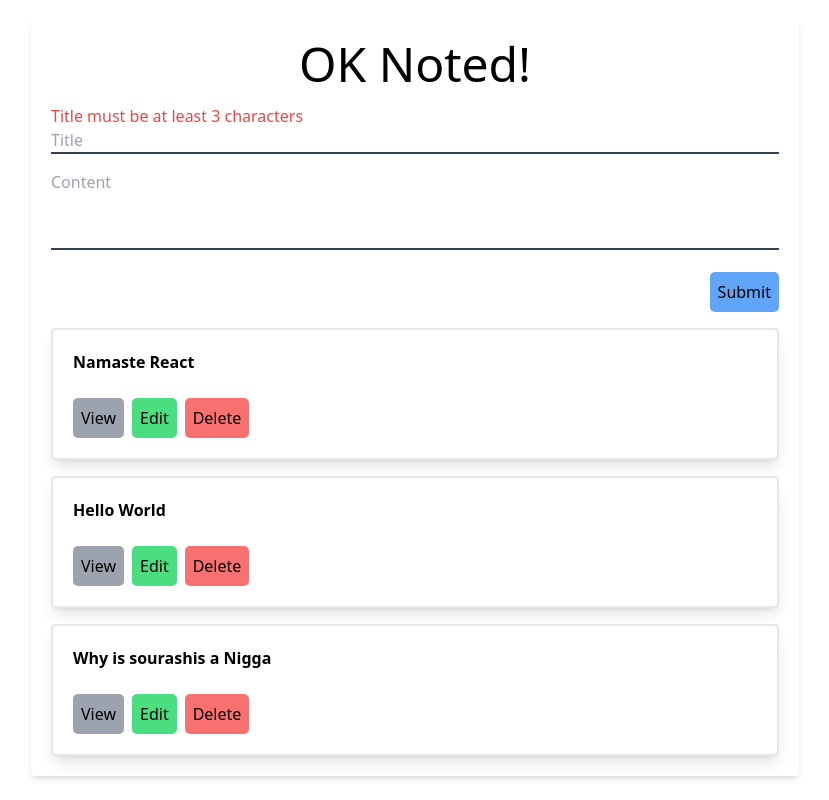
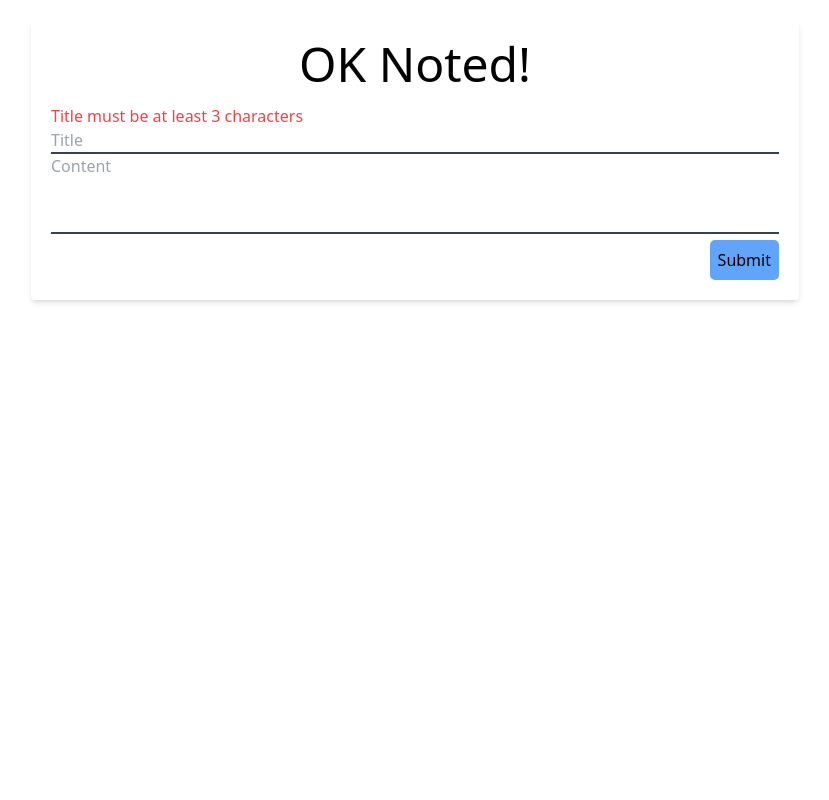
Before and after one commit to Om-Midya/ok_noted, a React (Vite) app in the folder front-end/: page / in a window 1280 px wide. Shown: the whole page, without its empty margins (225-1054 px from the left). Built offline with nearby package versions, Linux system fonts and the light colour scheme.

Commit message:
Connected frontend to the backend using axios

```diff
--- a/front-end/package.json
+++ b/front-end/package.json
@@ -10,6 +10,7 @@
     "preview": "vite preview"
   },
   "dependencies": {
+    "axios": "^1.7.2",
     "react": "^18.2.0",
     "react-dom": "^18.2.0"
   },
--- a/front-end/src/App.tsx
+++ b/front-end/src/App.tsx
@@ -1,8 +1,17 @@
 import './App.css'
 import NoteItem from "./components/NoteItem.tsx";
 import {ChangeEventHandler, useState} from "react";
+import axios from "axios";
 
 function App() {
+
+    const [notes, setNotes] = useState<{
+        id: string,
+        title: string,
+        content?: string
+    }[]>([]) // [{}, {}, {}]
+
+
     const[values, setValues] = useState({
         title: "",
         content: ""
@@ -20,8 +29,20 @@ function App() {
         <>
             <div className="max-w-3xl mx-auto bg-white shadow-md rounded p-5 my-5 space-y-4">
                 <h1 className={"font-semi-bold text-5xl text-center"}>OK Noted!</h1>
+                <form onSubmit={async (e)=>{
+                    e.preventDefault()
+                    const response = await axios.post("http://localhost:8000/",
+                        {
+                            title: values.title,
+                            content: values.content
+                        })
+                    setNotes([response.data.note,...notes])
+                    setValues({title: "", content: ""})
+                    console.log(response.data)
+                }}>
                     <div>
-                  {values.title.replace(/\s/g, '').length < 3? <p className={"text-red-500"}>Title must be at least 3 characters</p> : null}
+                        {values.title.replace(/\s/g, '').length < 3 ?
+                            <p className={"text-red-500"}>Title must be at least 3 characters</p> : null}
                         <input
                             type={"text"}
                             placeholder={"Title"}
@@ -41,14 +62,13 @@ function App() {
                       />
                     </div>
                     <div className={"text-right"}>
-                  <button className={"p-2 bg-blue-400 rounded-[5px]"} onClick={()=>{
-                        console.log(values)
-                  }}>Submit</button>
+                        <button className={"p-2 bg-blue-400 rounded-[5px]"}  type="submit">Submit</button>
                     </div>
+                </form>
 
-              <NoteItem title="Namaste React"/>
-              <NoteItem title="Hello World"/>
-              <NoteItem title="Why is sourashis a Nigga" content="Because he is blackie"/>
+                {notes.map((note)=>{
+                    return <NoteItem key={note.title} title={note.title}/>
+                })}
             </div>
         </>
     )
```
Also changed, not shown: 1 other file (tests, documents, lock files or other folders). Lines whose indentation alone changed are shown as unchanged.
